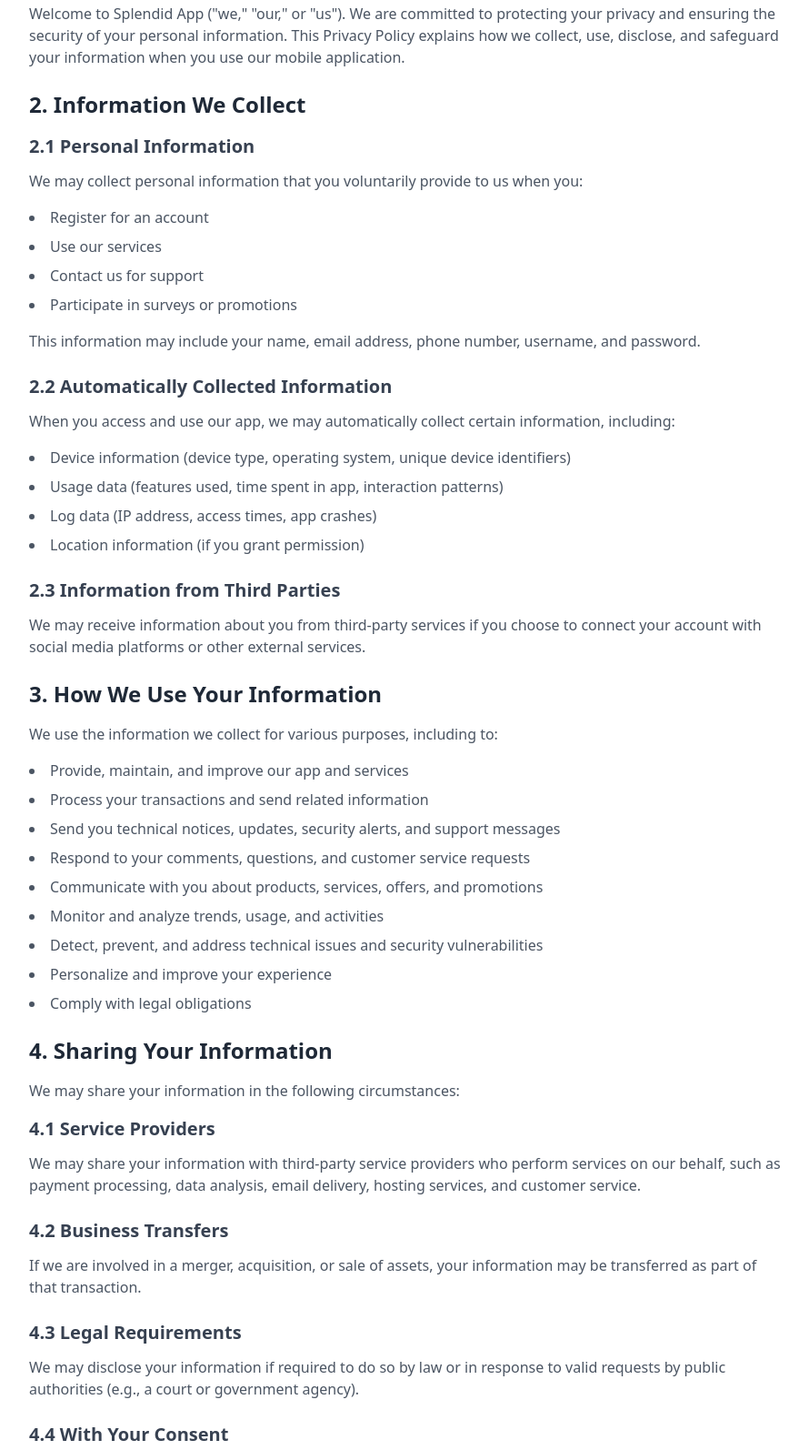
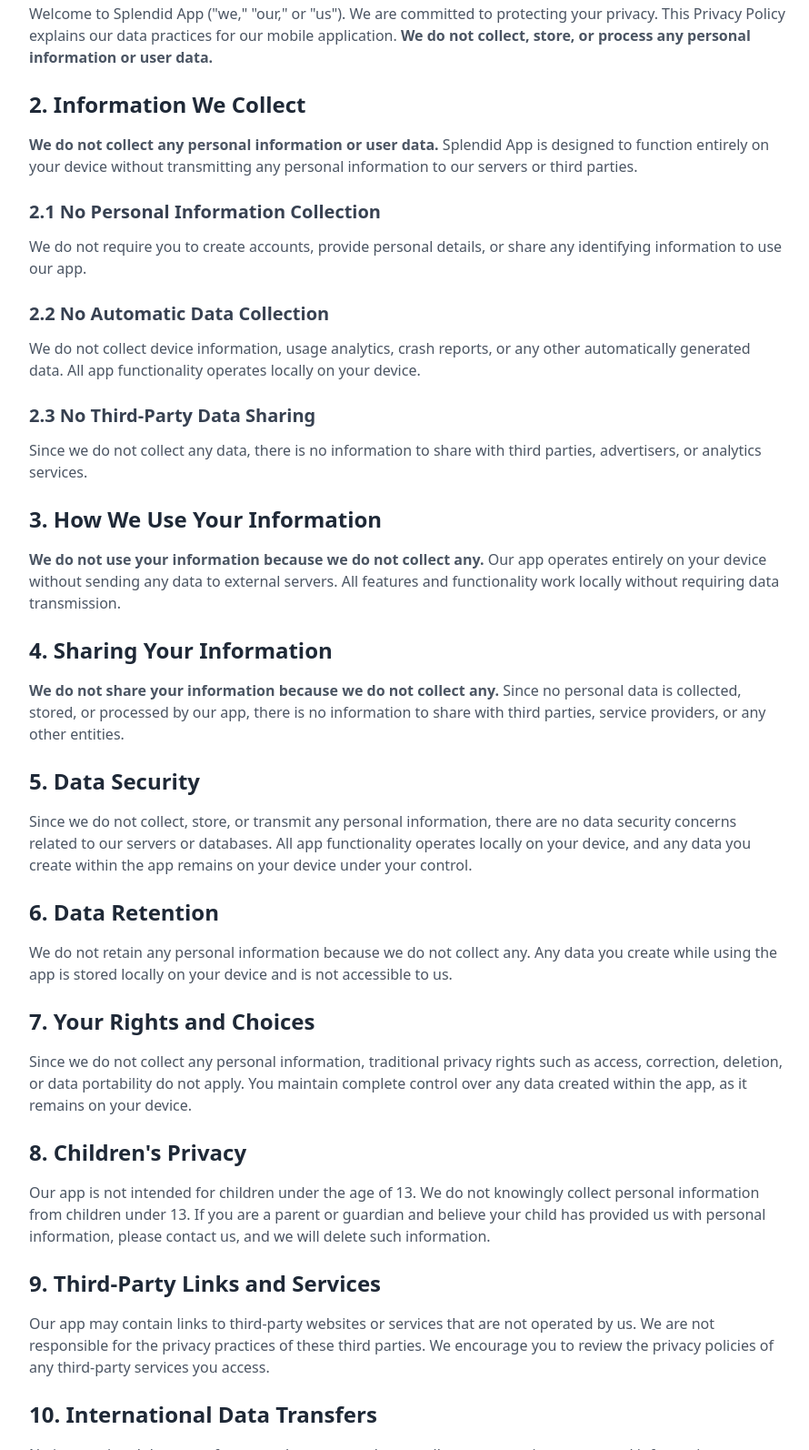
Before and after one commit to Superb-Fairywren/Fairy-Wren-Marketing-Website, a website: page public/splendid-app/privacy-policy.html in a window 1280 px wide. Shown: the part 337-1931 px from the top of the page at 91% size, without its empty margins (192-1082 px from the left). Drawn offline with nearby package versions, Linux system fonts and the light colour scheme.

Commit message:
Update privacy policy

```diff
--- a/public/splendid-app/privacy-policy.html
+++ b/public/splendid-app/privacy-policy.html
@@ -61,104 +61,54 @@
             <div class="prose max-w-none">
                 <h2 class="text-2xl font-semibold text-gray-800 mb-4">1. Introduction</h2>
                 <p class="text-gray-600 mb-6">
-                    Welcome to Splendid App ("we," "our," or "us"). We are committed to protecting your privacy and ensuring the security of your personal information. This Privacy Policy explains how we collect, use, disclose, and safeguard your information when you use our mobile application.
+                    Welcome to Splendid App ("we," "our," or "us"). We are committed to protecting your privacy. This Privacy Policy explains our data practices for our mobile application. <strong>We do not collect, store, or process any personal information or user data.</strong>
                 </p>
 
                 <h2 class="text-2xl font-semibold text-gray-800 mb-4">2. Information We Collect</h2>
 
-                <h3 class="text-xl font-semibold text-gray-700 mb-3 mt-4">2.1 Personal Information</h3>
-                <p class="text-gray-600 mb-4">
-                    We may collect personal information that you voluntarily provide to us when you:
-                </p>
-                <ul class="list-disc list-inside text-gray-600 mb-4 space-y-2">
-                    <li>Register for an account</li>
-                    <li>Use our services</li>
-                    <li>Contact us for support</li>
-                    <li>Participate in surveys or promotions</li>
-                </ul>
                 <p class="text-gray-600 mb-6">
-                    This information may include your name, email address, phone number, username, and password.
+                    <strong>We do not collect any personal information or user data.</strong> Splendid App is designed to function entirely on your device without transmitting any personal information to our servers or third parties.
                 </p>
 
-                <h3 class="text-xl font-semibold text-gray-700 mb-3 mt-4">2.2 Automatically Collected Information</h3>
-                <p class="text-gray-600 mb-4">
-                    When you access and use our app, we may automatically collect certain information, including:
+                <h3 class="text-xl font-semibold text-gray-700 mb-3 mt-4">2.1 No Personal Information Collection</h3>
+                <p class="text-gray-600 mb-6">
+                    We do not require you to create accounts, provide personal details, or share any identifying information to use our app.
                 </p>
-                <ul class="list-disc list-inside text-gray-600 mb-6 space-y-2">
-                    <li>Device information (device type, operating system, unique device identifiers)</li>
-                    <li>Usage data (features used, time spent in app, interaction patterns)</li>
-                    <li>Log data (IP address, access times, app crashes)</li>
-                    <li>Location information (if you grant permission)</li>
-                </ul>
 
-                <h3 class="text-xl font-semibold text-gray-700 mb-3 mt-4">2.3 Information from Third Parties</h3>
+                <h3 class="text-xl font-semibold text-gray-700 mb-3 mt-4">2.2 No Automatic Data Collection</h3>
                 <p class="text-gray-600 mb-6">
-                    We may receive information about you from third-party services if you choose to connect your account with social media platforms or other external services.
+                    We do not collect device information, usage analytics, crash reports, or any other automatically generated data. All app functionality operates locally on your device.
+                </p>
+
+                <h3 class="text-xl font-semibold text-gray-700 mb-3 mt-4">2.3 No Third-Party Data Sharing</h3>
+                <p class="text-gray-600 mb-6">
+                    Since we do not collect any data, there is no information to share with third parties, advertisers, or analytics services.
                 </p>
 
                 <h2 class="text-2xl font-semibold text-gray-800 mb-4 mt-6">3. How We Use Your Information</h2>
-                <p class="text-gray-600 mb-4">
-                    We use the information we collect for various purposes, including to:
+                <p class="text-gray-600 mb-6">
+                    <strong>We do not use your information because we do not collect any.</strong> Our app operates entirely on your device without sending any data to external servers. All features and functionality work locally without requiring data transmission.
                 </p>
-                <ul class="list-disc list-inside text-gray-600 mb-6 space-y-2">
-                    <li>Provide, maintain, and improve our app and services</li>
-                    <li>Process your transactions and send related information</li>
-                    <li>Send you technical notices, updates, security alerts, and support messages</li>
-                    <li>Respond to your comments, questions, and customer service requests</li>
-                    <li>Communicate with you about products, services, offers, and promotions</li>
-                    <li>Monitor and analyze trends, usage, and activities</li>
-                    <li>Detect, prevent, and address technical issues and security vulnerabilities</li>
-                    <li>Personalize and improve your experience</li>
-                    <li>Comply with legal obligations</li>
-                </ul>
 
                 <h2 class="text-2xl font-semibold text-gray-800 mb-4 mt-6">4. Sharing Your Information</h2>
-                <p class="text-gray-600 mb-4">
-                    We may share your information in the following circumstances:
-                </p>
-
-                <h3 class="text-xl font-semibold text-gray-700 mb-3 mt-4">4.1 Service Providers</h3>
                 <p class="text-gray-600 mb-6">
-                    We may share your information with third-party service providers who perform services on our behalf, such as payment processing, data analysis, email delivery, hosting services, and customer service.
-                </p>
-
-                <h3 class="text-xl font-semibold text-gray-700 mb-3 mt-4">4.2 Business Transfers</h3>
-                <p class="text-gray-600 mb-6">
-                    If we are involved in a merger, acquisition, or sale of assets, your information may be transferred as part of that transaction.
-                </p>
-
-                <h3 class="text-xl font-semibold text-gray-700 mb-3 mt-4">4.3 Legal Requirements</h3>
-                <p class="text-gray-600 mb-6">
-                    We may disclose your information if required to do so by law or in response to valid requests by public authorities (e.g., a court or government agency).
-                </p>
-
-                <h3 class="text-xl font-semibold text-gray-700 mb-3 mt-4">4.4 With Your Consent</h3>
-                <p class="text-gray-600 mb-6">
-                    We may share your information for any other purpose with your consent.
+                    <strong>We do not share your information because we do not collect any.</strong> Since no personal data is collected, stored, or processed by our app, there is no information to share with third parties, service providers, or any other entities.
                 </p>
 
                 <h2 class="text-2xl font-semibold text-gray-800 mb-4 mt-6">5. Data Security</h2>
                 <p class="text-gray-600 mb-6">
-                    We implement appropriate technical and organizational security measures to protect your personal information against unauthorized access, alteration, disclosure, or destruction. However, no method of transmission over the internet or electronic storage is 100% secure, and we cannot guarantee absolute security.
+                    Since we do not collect, store, or transmit any personal information, there are no data security concerns related to our servers or databases. All app functionality operates locally on your device, and any data you create within the app remains on your device under your control.
                 </p>
 
                 <h2 class="text-2xl font-semibold text-gray-800 mb-4 mt-6">6. Data Retention</h2>
                 <p class="text-gray-600 mb-6">
-                    We retain your personal information only for as long as necessary to fulfill the purposes outlined in this Privacy Policy, unless a longer retention period is required or permitted by law.
+                    We do not retain any personal information because we do not collect any. Any data you create while using the app is stored locally on your device and is not accessible to us.
                 </p>
 
                 <h2 class="text-2xl font-semibold text-gray-800 mb-4 mt-6">7. Your Rights and Choices</h2>
-                <p class="text-gray-600 mb-4">
-                    Depending on your location, you may have certain rights regarding your personal information:
+                <p class="text-gray-600 mb-6">
+                    Since we do not collect any personal information, traditional privacy rights such as access, correction, deletion, or data portability do not apply. You maintain complete control over any data created within the app, as it remains on your device.
                 </p>
-                <ul class="list-disc list-inside text-gray-600 mb-6 space-y-2">
-                    <li><strong>Access:</strong> You can request access to the personal information we hold about you</li>
-                    <li><strong>Correction:</strong> You can request that we correct inaccurate or incomplete information</li>
-                    <li><strong>Deletion:</strong> You can request that we delete your personal information</li>
-                    <li><strong>Opt-out:</strong> You can opt-out of receiving promotional communications from us</li>
-                    <li><strong>Data Portability:</strong> You can request a copy of your data in a structured format</li>
-                    <li><strong>Withdraw Consent:</strong> Where we rely on your consent, you can withdraw it at any time</li>
-                </ul>
 
                 <h2 class="text-2xl font-semibold text-gray-800 mb-4 mt-6">8. Children's Privacy</h2>
                 <p class="text-gray-600 mb-6">
@@ -172,12 +122,12 @@
 
                 <h2 class="text-2xl font-semibold text-gray-800 mb-4 mt-6">10. International Data Transfers</h2>
                 <p class="text-gray-600 mb-6">
-                    Your information may be transferred to and processed in countries other than your country of residence. These countries may have data protection laws that are different from the laws of your country. We take appropriate measures to ensure that your personal information remains protected in accordance with this Privacy Policy.
+                    No international data transfers occur because we do not collect or transmit any personal information.
                 </p>
 
                 <h2 class="text-2xl font-semibold text-gray-800 mb-4 mt-6">11. California Privacy Rights</h2>
                 <p class="text-gray-600 mb-6">
-                    If you are a California resident, you have specific rights under the California Consumer Privacy Act (CCPA), including the right to know what personal information we collect, the right to delete personal information, and the right to opt-out of the sale of personal information. We do not sell your personal information.
+                    California residents have specific rights under the California Consumer Privacy Act (CCPA). However, since we do not collect any personal information, these rights do not apply to our app. We do not sell, share, or process any personal information.
                 </p>
 
                 <h2 class="text-2xl font-semibold text-gray-800 mb-4 mt-6">12. Changes to This Privacy Policy</h2>
@@ -190,7 +140,7 @@
                     If you have any questions, concerns, or requests regarding this Privacy Policy or our data practices, please contact us at:
                 </p>
                 <div class="bg-gray-50 p-4 rounded-lg mb-6">
-                    <p class="text-gray-600"><strong>Email:</strong> privacy@fairywren.dev</p>
+                    <p class="text-gray-600"><strong>Email:</strong> splendid-privacy@fairywren.dev</p>
                     <p class="text-gray-600"><strong>Address:</strong> Fairy Wren, Inc.</p>
                 </div>
 
```
